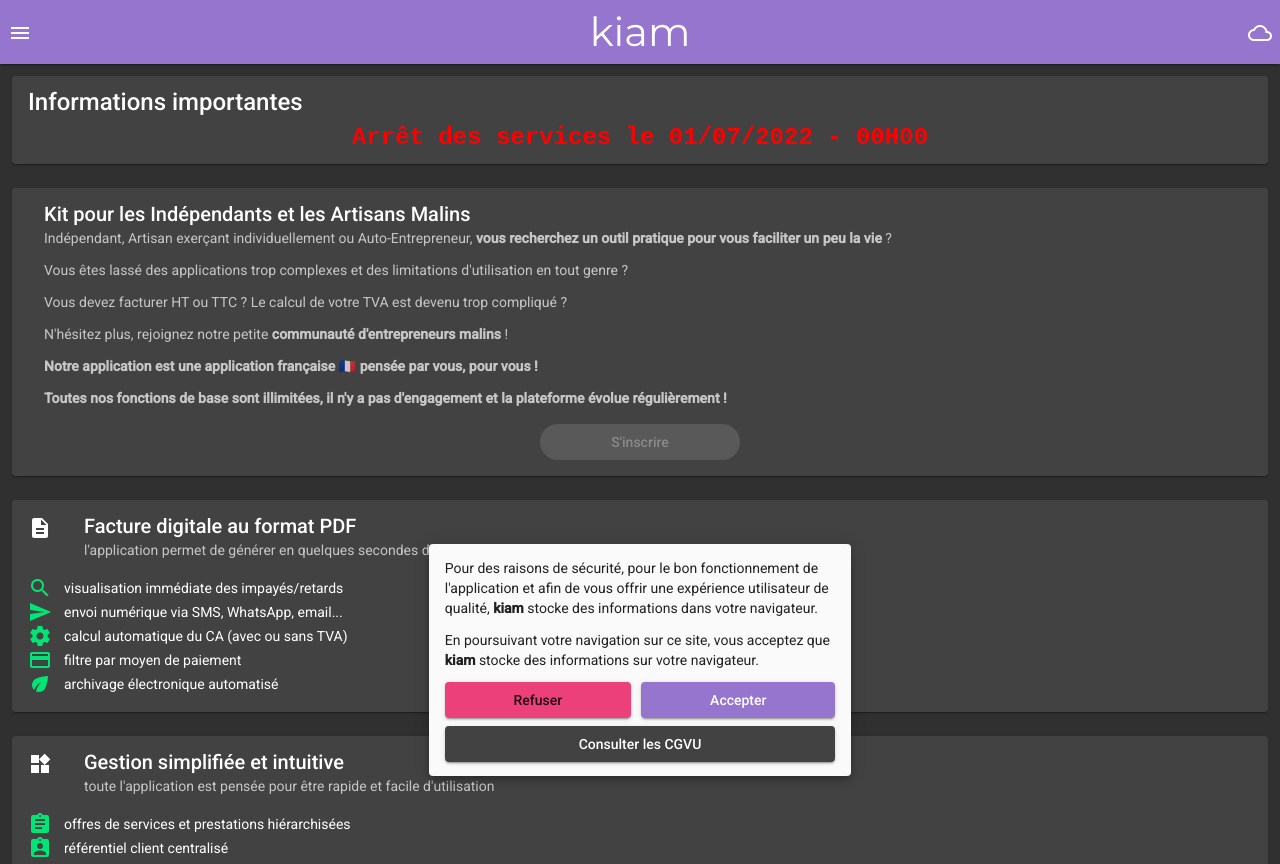
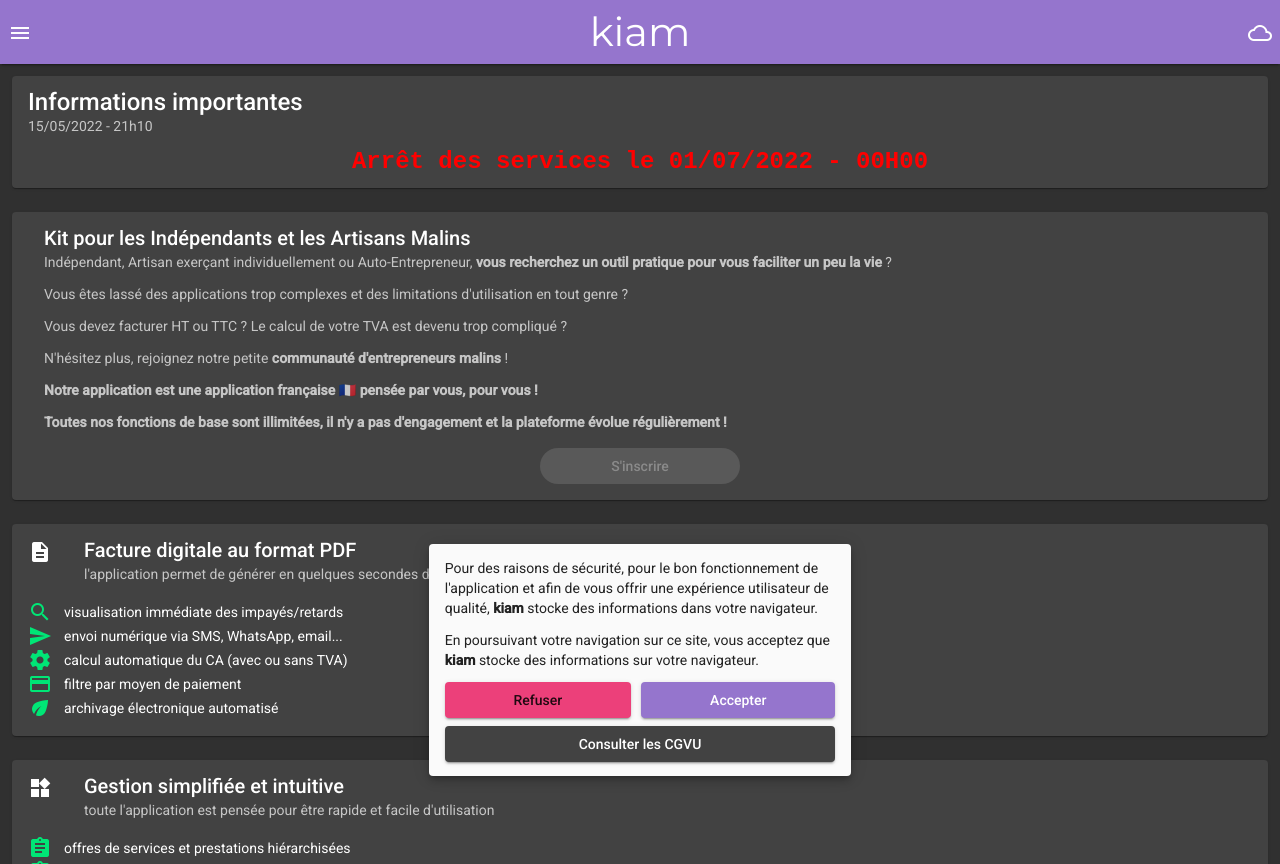
Before and after one commit to trendev/kiam-welcome, an Angular app: page /home in a window 1280 px wide. Built offline with nearby package versions, Linux system fonts and the light colour scheme.

Commit message:
timestamp announcement

```diff
--- a/src/app/home/home.component.html
+++ b/src/app/home/home.component.html
@@ -1,6 +1,7 @@
 <section>
     <mat-card>
         <mat-card-title color="primary">Informations importantes</mat-card-title>
+        <mat-card-subtitle>15/05/2022 - 21h10</mat-card-subtitle>
         <mat-card-content>
             <p class="announcement">Arrêt des services le 01/07/2022 - 00H00</p>
         </mat-card-content>
```
